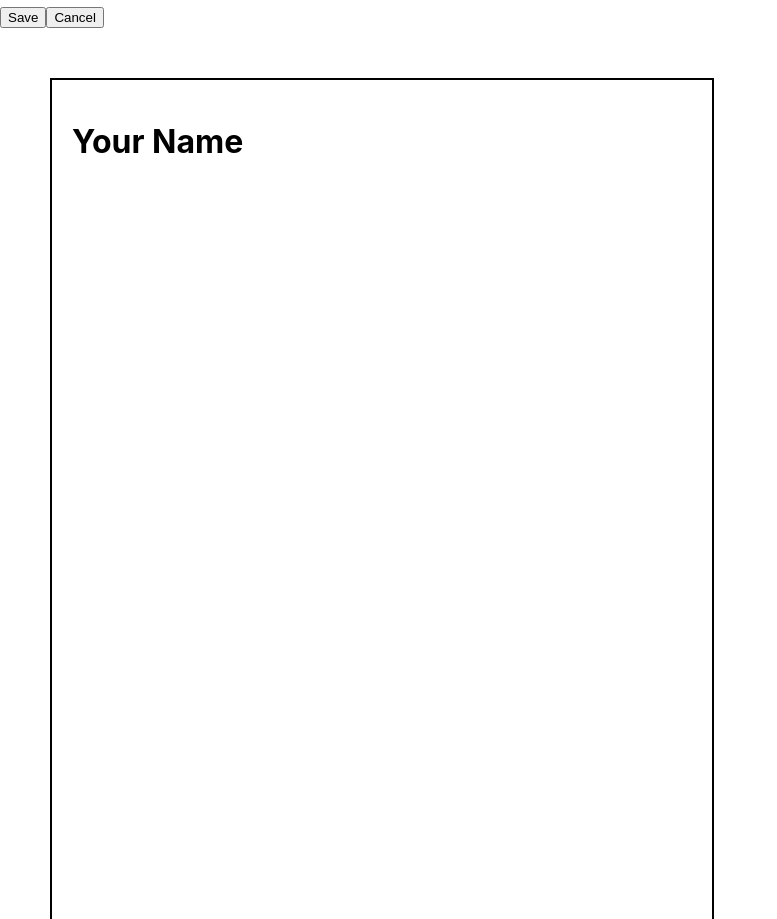
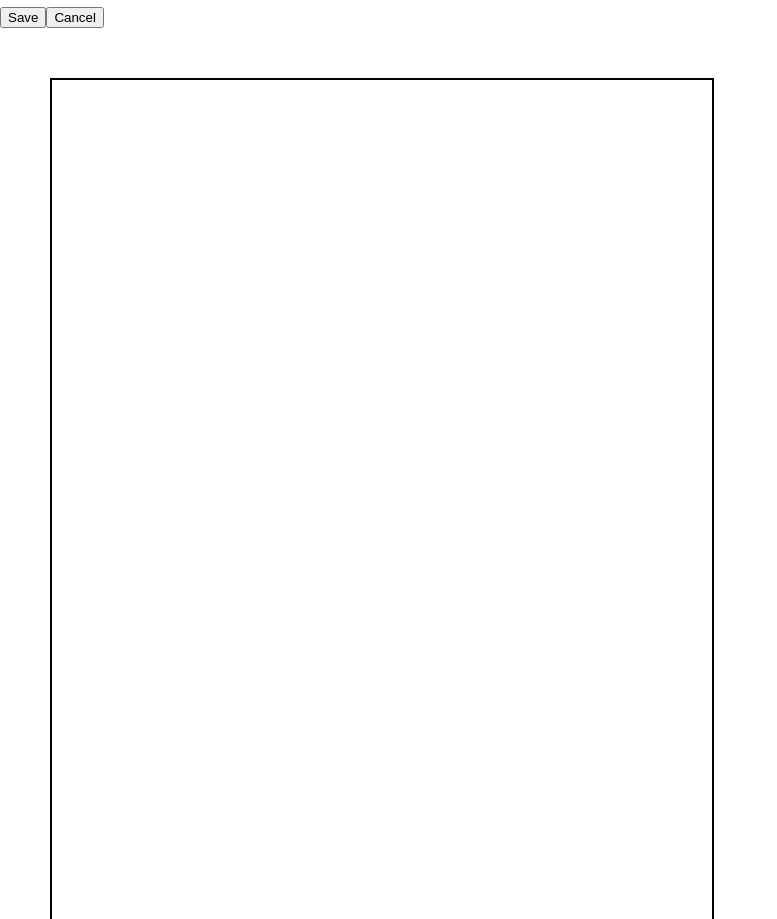
Before and after one commit to YurisCodingClub/dev-cv, a React (Create React App) app: page / in a window 1280 px wide. Shown: the part 880-1799 px from the top of the page, without its empty margins (0-777 px from the left). Built offline with nearby package versions, Linux system fonts and the light colour scheme.

Commit message:
Remove `h1` tag to clear CV
Signed-off-by: Md. Musfiqur Rahaman <musfiqur.rahaman@northsouth.edu>

```diff
--- a/src/components/CV.js
+++ b/src/components/CV.js
@@ -11,7 +11,6 @@ const CV = () => {
         padding: "20px",
       }}
     >
-      <h1>Your Name</h1>
     </div>
   );
 };
```
